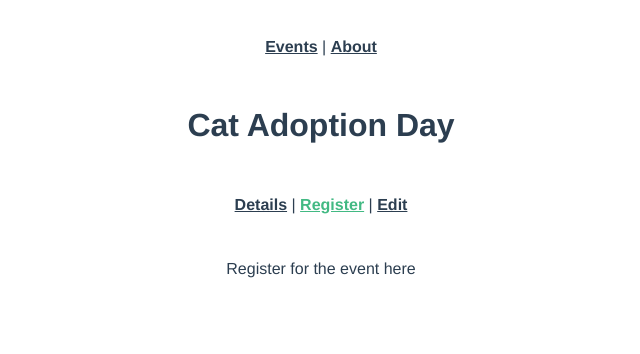
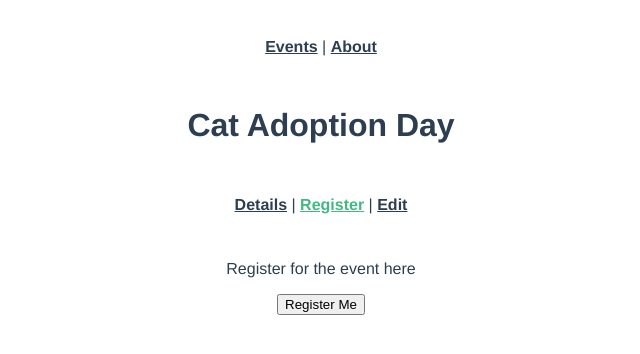
Before and after one commit to kkata/touring-vue-router, a Vue app: page /events/123/register in a window 1280 px wide. Shown: the top 354 px of the page, without its empty margins (319-959 px from the left). Built offline with nearby package versions, Linux system fonts and the light colour scheme; data requests are answered from the project's data file.

Commit message:
programmatic navigation

```diff
--- a/src/views/event/Register.vue
+++ b/src/views/event/Register.vue
@@ -1,10 +1,21 @@
 <template>
   <p>Register for the event here</p>
+  <button @click="register">Register Me</button>
 </template>
 
 <script>
 export default {
-  props: ['event']
+  props: ['event'],
+  methods: {
+    register() {
+      // Call to API
+      // Push back to event details
+
+      this.$router.push({
+        name: 'EventDetails'
+      })
+    }
+  }
 }
 </script>
 
```
